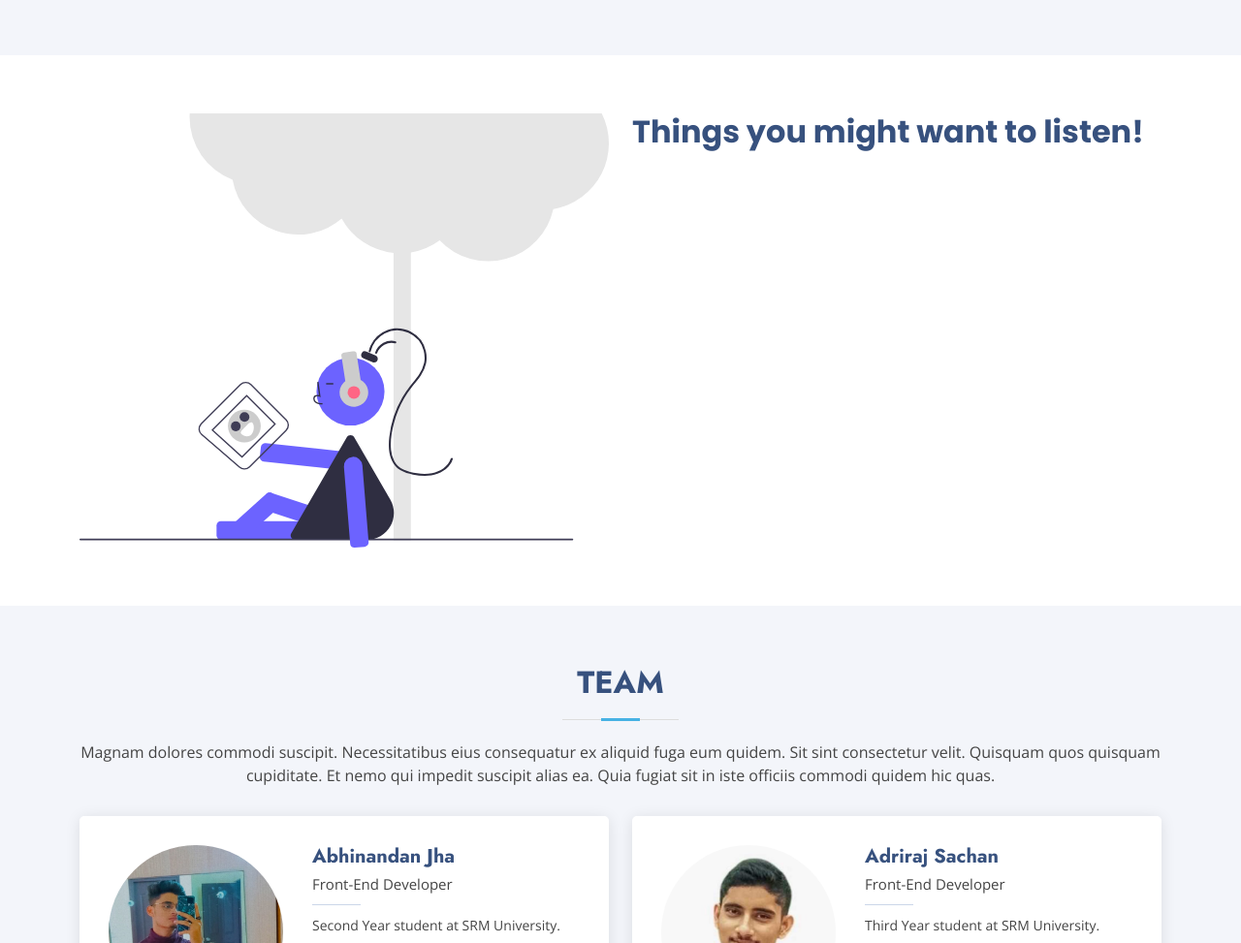
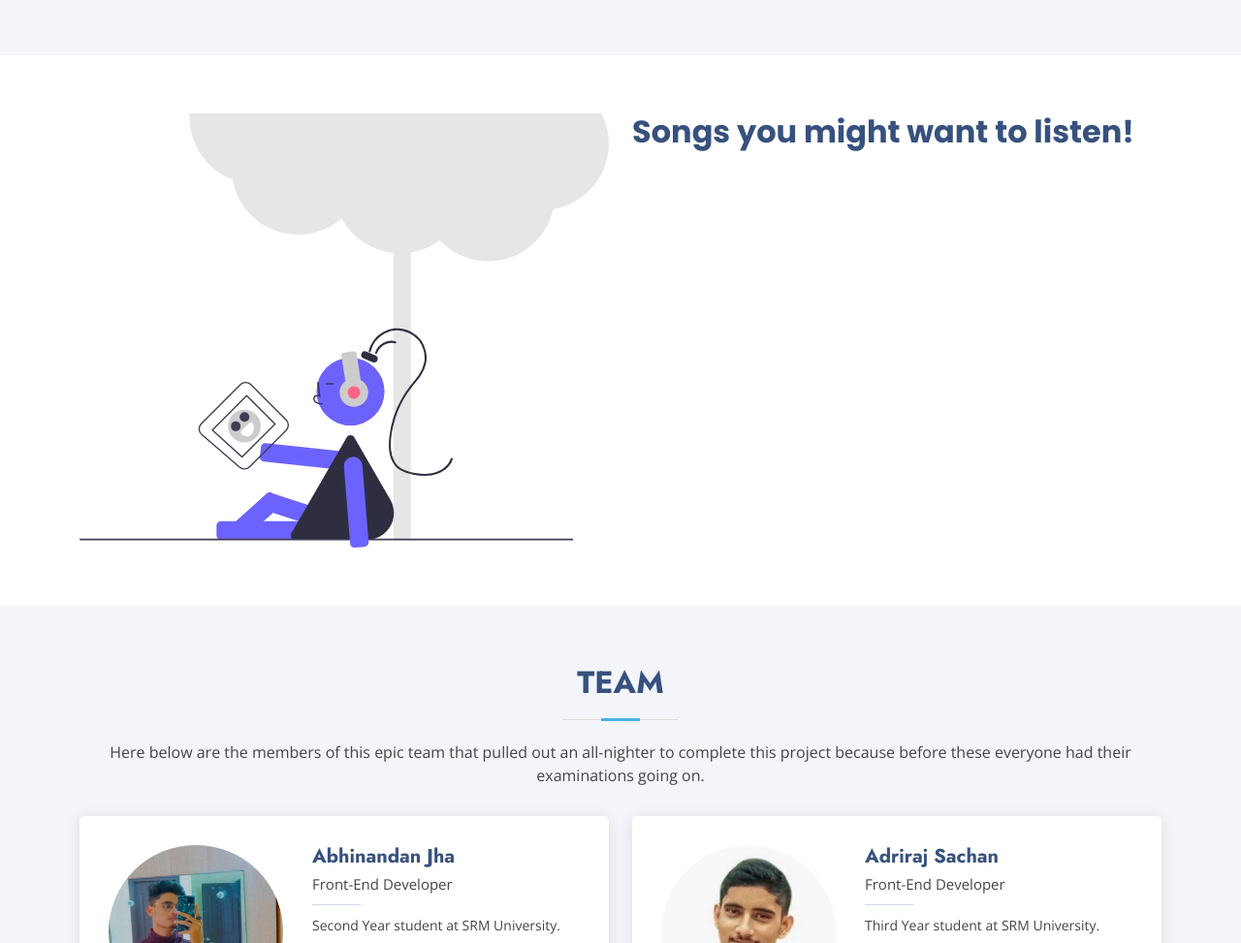
Before and after one commit to Andy-404/S.H.A.D.E-HTM_3.0, a plain HTML site: page index.html in a window 1280 px wide. Shown: the part 1614-2587 px from the top of the page at 97% size. Drawn offline with nearby package versions, Linux system fonts and the light colour scheme.

Commit message:
monir changes

```diff
--- a/index.html
+++ b/index.html
@@ -204,7 +204,7 @@
               data-aos-delay="100"
             >
               <h3>
-                Things you might want to listen!
+                Songs you might want to listen!
               </h3>
               <div class="spotify-playlist" id="playlist">
 
@@ -221,10 +221,7 @@
           <div class="section-title">
             <h2>Team</h2>
             <p>
-              Magnam dolores commodi suscipit. Necessitatibus eius consequatur
-              ex aliquid fuga eum quidem. Sit sint consectetur velit. Quisquam
-              quos quisquam cupiditate. Et nemo qui impedit suscipit alias ea.
-              Quia fugiat sit in iste officiis commodi quidem hic quas.
+              Here below are the members of this epic team that pulled out an all-nighter to complete this project because before these everyone had their examinations going on.
             </p>
           </div>
 
```
Also changed, not shown: assets/img/team/team-3.jpg.
